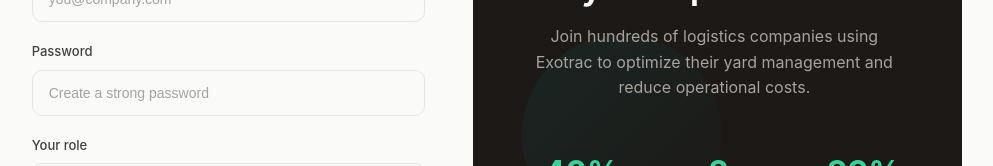
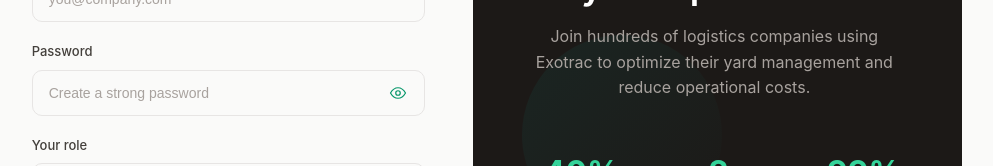
Before and after one commit to libishagrg/yms, a React app in the folder frontend/: page /register in a window 1280 px wide. Shown: the part 365-531 px from the top of the page, without its empty margins (167-1160 px from the left). Built offline with nearby package versions, Linux system fonts and the light colour scheme; the HTML template or start-up script is replaced by a standard one.

Commit message:
add password validation and error handling in registration form

```diff
--- a/frontend/src/components/Register/Register.css
+++ b/frontend/src/components/Register/Register.css
@@ -166,6 +166,46 @@
   margin-bottom: 20px;
 }
 
+.password-field {
+  position: relative;
+}
+
+.password-field .form-input {
+  padding-right: 64px;
+}
+
+.password-toggle {
+  position: absolute;
+  top: 50%;
+  right: 10px;
+  transform: translateY(-50%);
+  background: transparent;
+  border: none;
+  color: #059669;
+  font-size: 12px;
+  font-weight: 600;
+  cursor: pointer;
+  padding: 6px 8px;
+  display: inline-flex;
+  align-items: center;
+  justify-content: center;
+}
+
+.password-toggle:hover {
+  color: #047857;
+}
+
+.password-toggle svg {
+  width: 18px;
+  height: 18px;
+}
+
+.form-error {
+  margin-top: 6px;
+  font-size: 12px;
+  color: #b91c1c;
+}
+
 .form-label {
   display: block;
   font-size: 13px;
--- a/frontend/src/components/Register/component/Registerform.tsx
+++ b/frontend/src/components/Register/component/Registerform.tsx
@@ -19,6 +19,7 @@
     role: "",
   });
   const [passwordError, setPasswordError] = React.useState("");
+  const [showPassword, setShowPassword] = React.useState(false);
 
   function isPasswordValid(password: string) {
     const pattern = /^(?=.*[A-Za-z])(?=.*\d)(?=.*[!@#$]).{9,}$/;
@@ -30,7 +31,13 @@
   ) {
     const { name, value } = event.target;
     if (name === "password") {
-      if (passwordError && isPasswordValid(value)) {
+      if (value === "") {
+        setPasswordError("");
+      } else if (!isPasswordValid(value)) {
+        setPasswordError(
+          "Password must be at least 9 characters and include 1 letter, 1 number, and 1 special symbol (!, @, #, $)."
+        );
+      } else {
         setPasswordError("");
       }
     }
@@ -137,18 +144,67 @@
         <label className="form-label" htmlFor="password">
           Password
         </label>
+        <div className="password-field">
           <input
             className="form-input"
-          type="password"
+            type={showPassword ? "text" : "password"}
             id="password"
             name="password"
             placeholder="Create a strong password"
             pattern="^(?=.*[A-Za-z])(?=.*\\d)(?=.*[!@#$]).{9,}$"
             title="At least 9 characters with 1 letter, 1 number, and 1 special symbol (!, @, #, $)."
+            autoComplete="new-password"
             required
             value={registerInfo.password}
             onChange={handleChange}
           />
+          <button
+            type="button"
+            className="password-toggle"
+            aria-label={showPassword ? "Hide password" : "Show password"}
+            onClick={() => setShowPassword((prev) => !prev)}
+          >
+            {showPassword ? (
+              <svg
+                viewBox="0 0 24 24"
+                aria-hidden="true"
+                focusable="false"
+              >
+                <path
+                  d="M3 3l18 18M10.73 10.73a3 3 0 004.24 4.24M9.88 5.1A9.94 9.94 0 0112 5c5.52 0 10 5 10 7 0 .76-1.44 3.2-3.9 5.02M6.13 6.13C3.3 8.1 2 10.9 2 12c0 2 4.48 7 10 7 1.31 0 2.57-.28 3.74-.8"
+                  fill="none"
+                  stroke="currentColor"
+                  strokeWidth="1.6"
+                  strokeLinecap="round"
+                  strokeLinejoin="round"
+                />
+              </svg>
+            ) : (
+              <svg
+                viewBox="0 0 24 24"
+                aria-hidden="true"
+                focusable="false"
+              >
+                <path
+                  d="M2 12s4-7 10-7 10 7 10 7-4 7-10 7-10-7-10-7z"
+                  fill="none"
+                  stroke="currentColor"
+                  strokeWidth="1.6"
+                  strokeLinecap="round"
+                  strokeLinejoin="round"
+                />
+                <circle
+                  cx="12"
+                  cy="12"
+                  r="3"
+                  fill="none"
+                  stroke="currentColor"
+                  strokeWidth="1.6"
+                />
+              </svg>
+            )}
+          </button>
+        </div>
         {passwordError ? (
           <div className="form-error" role="alert">
             {passwordError}
```
Lines whose indentation alone changed are shown as unchanged.
